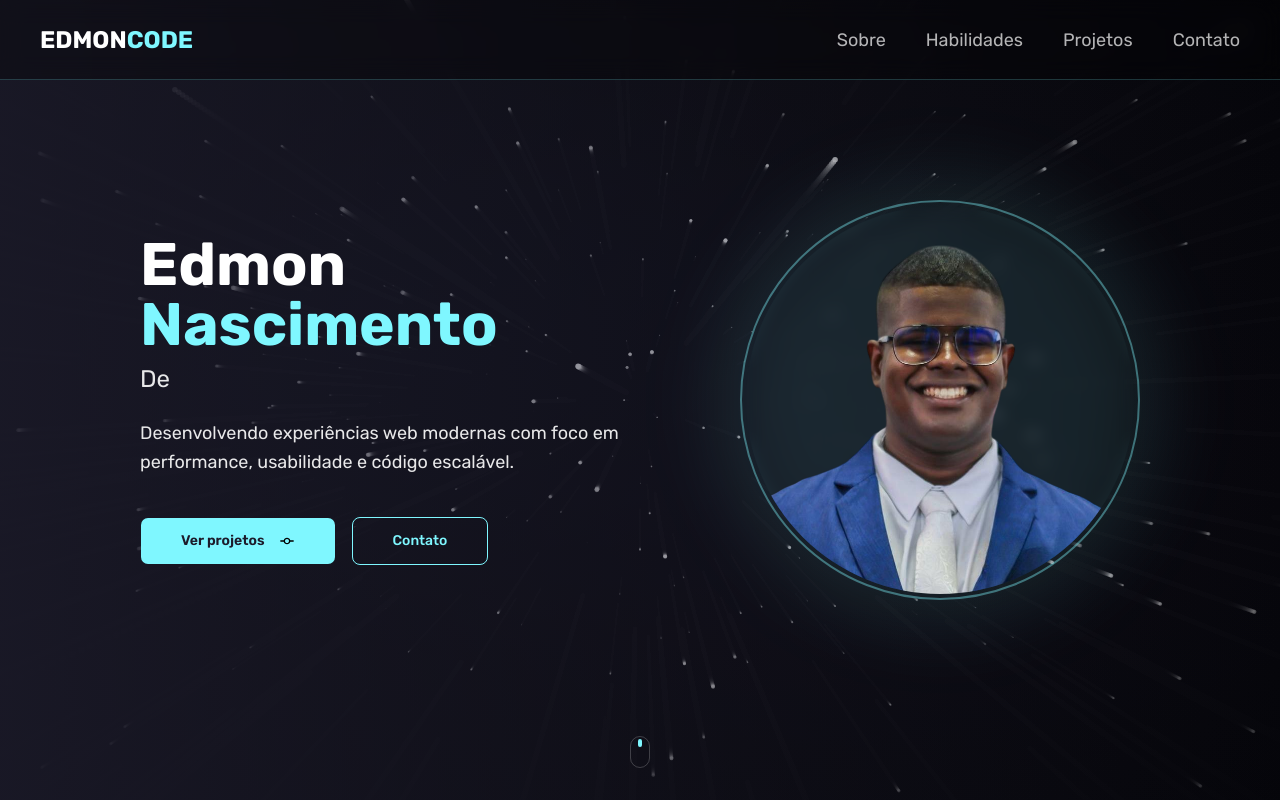
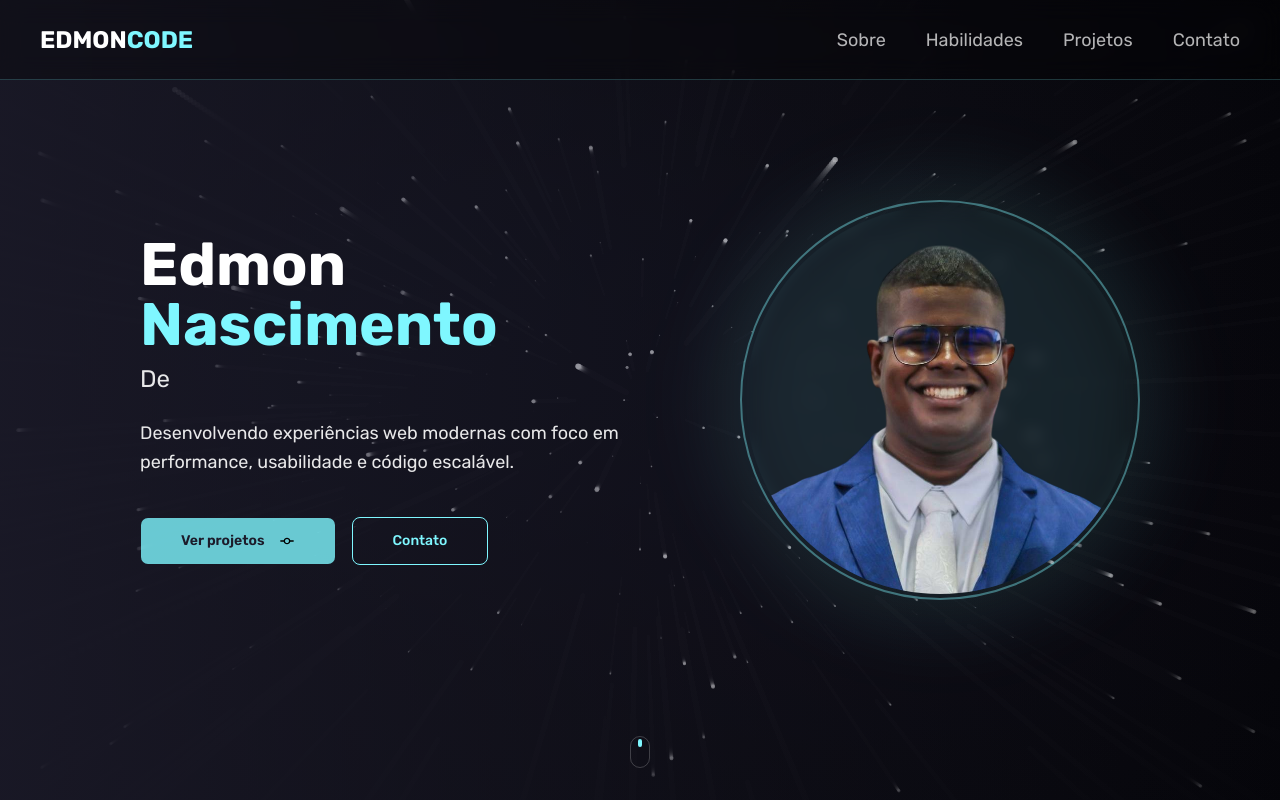
Before and after one commit to Edmon-Nascimento/portfolio-edmoncode, a React (Vite) app: page / in a window 1280 px wide. Shown: the top 800 px of the page. Built offline with nearby package versions, Linux system fonts and the light colour scheme.

Commit message:
hover hero button

```diff
--- a/src/components/hero.tsx
+++ b/src/components/hero.tsx
@@ -60,7 +60,7 @@ export default function Hero() {
 
           <div className="flex flex-col gap-4 sm:flex-row">
             <a href="#projects">
-              <Button className="bg-[#7ff7ff] h-12 px-10 text-[#1c1b2a] font-semibold cursor-pointer hover:bg-[#7ff7ff]/80 transition-all duration-300 w-full sm:w-auto">
+              <Button className="bg-[#7ff7ff]/80 h-12 px-10 text-[#1c1b2a] font-semibold cursor-pointer hover:bg-[#7ff7ff] transition-all duration-300 w-full sm:w-auto">
                 Ver projetos
                 <img src={commitIcon} alt="" className="ml-2 w-4" />
               </Button>
```
